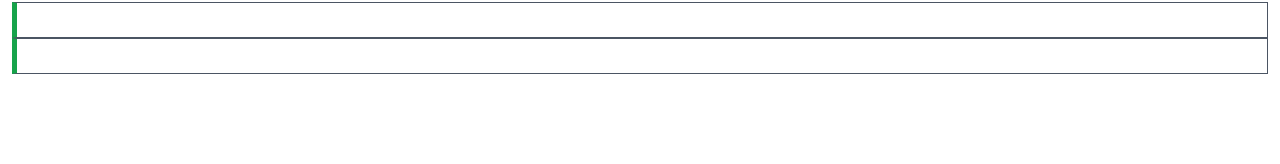
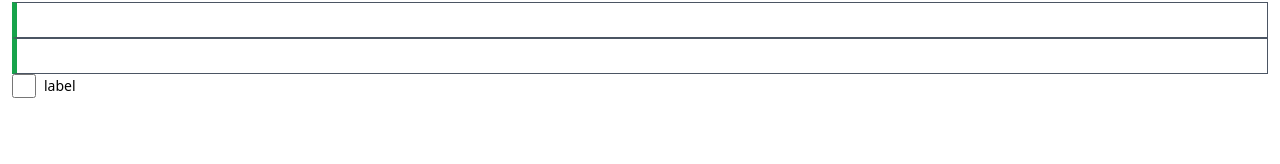
Before and after one commit to yannickspies/angular-template, an Angular app: page / in a window 1280 px wide. Shown: the part 162-326 px from the top of the page. Built offline with nearby package versions, Linux system fonts and the light colour scheme.

Commit message:
added checkbox component

```diff
--- a/src/app/app.component.html
+++ b/src/app/app.component.html
@@ -10,6 +10,7 @@
     <app-icon [name]="'vial'" [size]="'lg'"></app-icon>
     <app-input-text></app-input-text>
     <app-input-password-with-toggle></app-input-password-with-toggle>
+    <app-checkbox formControl="checkboxValue" [label]="'label'"></app-checkbox>
   </main>
   <footer class="p-2">
     <app-text [textAlign]="'left'">made by Yannick</app-text>
--- a/src/app/app.component.ts
+++ b/src/app/app.component.ts
@@ -1,4 +1,5 @@
 import { Component } from '@angular/core';
+import { FormControl } from '@angular/forms';
 
 @Component({
   selector: 'app-root',
@@ -7,4 +8,6 @@ import { Component } from '@angular/core';
 })
 export class AppComponent {
   title = 'angular-template';
+
+  public checkboxValue: FormControl = new FormControl<boolean>(false);
 }
--- /dev/null
+++ b/src/app/shared/checkbox/checkbox.component.html
@@ -0,0 +1,34 @@
+<div class="flex items-start">
+  <div class="flex items-center">
+    <input
+      [formControl]="formControl"
+      [id]="id"
+      [name]="name"
+      [class.h-5]="size === 'sm'"
+      [class.h-6]="size === 'base'"
+      [class.h-7]="size === 'lg'"
+      [class.w-5]="size === 'sm'"
+      [class.w-6]="size === 'base'"
+      [class.w-7]="size === 'lg'"
+      type="checkbox"
+      class="cursor-pointer rounded"
+    />
+  </div>
+  <div class="ml-2 flex-grow">
+    <label
+      [ngClass]="{
+        'h-5': size === 'sm',
+        'h-6': size === 'base',
+        'h-7': size === 'lg'
+      }"
+      *ngIf="label"
+      [for]="id"
+      class="flex cursor-pointer items-center"
+    >
+      <app-text [size]="labelSize" [isMuted]="control?.disabled === true" [isBold]="control?.value === true">
+        {{ label }}
+      </app-text>
+    </label>
+    <app-text *ngIf="description" [size]="labelSize" [isMuted]="true">{{ description }}</app-text>
+  </div>
+</div>
--- /dev/null
+++ b/src/app/shared/checkbox/checkbox.component.ts
@@ -0,0 +1,68 @@
+import { ChangeDetectionStrategy, Component, Input, Optional, Self } from '@angular/core';
+import { CommonModule } from '@angular/common';
+import { ControlValueAccessor, FormControl, NgControl, ReactiveFormsModule } from '@angular/forms';
+import { noop, takeUntil } from 'rxjs';
+import { Size, TextComponent } from '../text/text.component';
+import { BaseComponent } from '../base/base.component';
+
+@Component({
+  selector: 'app-checkbox',
+  standalone: true,
+  imports: [CommonModule, ReactiveFormsModule, TextComponent],
+  templateUrl: './checkbox.component.html',
+  changeDetection: ChangeDetectionStrategy.OnPush,
+})
+export class CheckboxComponent extends BaseComponent implements ControlValueAccessor {
+  // Every checkbox has its own unique increment number, checkbox needs a unique id.
+  static increment = 1;
+
+  @Input() public label?: string;
+  @Input() public description?: string;
+
+  /**
+   * Unique value for the checkbox.
+   */
+  @Input() public id = `app-checkbox-${++CheckboxComponent.increment}`;
+  @Input() public name?: string;
+  @Input() public size: Size = 'base';
+  @Input() public labelSize: Size = 'sm';
+
+  public formControl = new FormControl<boolean | null>(null);
+
+  private fnOnTouchedCallback: () => void = noop;
+  private fnOnChangeCallback: (value: boolean | null) => void = noop;
+
+  public constructor(@Self() @Optional() public control?: NgControl) {
+    super();
+
+    if (this.control) {
+      this.control.valueAccessor = this;
+    }
+
+    this.formControl.valueChanges.pipe(takeUntil(this.destroy$)).subscribe((x) => {
+      if (x !== this.control?.value) {
+        this.fnOnChangeCallback(x);
+      }
+    });
+  }
+
+  public registerOnChange(fn: (value: boolean | null) => void): void {
+    this.fnOnChangeCallback = fn;
+  }
+
+  public registerOnTouched(fn: () => void): void {
+    this.fnOnTouchedCallback = fn;
+  }
+
+  public setDisabledState(isDisabled: boolean): void {
+    if (isDisabled) {
+      this.formControl.disable();
+    } else {
+      this.formControl.enable();
+    }
+  }
+
+  public writeValue(value: boolean): void {
+    this.formControl.patchValue(value, { emitEvent: false, onlySelf: true });
+  }
+}
--- a/src/app/shared/shared.module.ts
+++ b/src/app/shared/shared.module.ts
@@ -7,6 +7,7 @@ import { HeadingComponent } from './heading/heading.component';
 import { IconComponent } from './icon/icon.component';
 import { InputTextComponent } from './input-text/input-text.component';
 import { InputPasswordWithToggleModule } from './input-password-with-toggle/input-password-with-toggle.module';
+import { CheckboxComponent } from './checkbox/checkbox.component';
 
 @NgModule({
   imports: [
@@ -18,6 +19,7 @@ import { InputPasswordWithToggleModule } from './input-password-with-toggle/inpu
     IconComponent,
     InputTextComponent,
     InputPasswordWithToggleModule,
+    CheckboxComponent,
   ],
   exports: [
     ButtonComponent,
@@ -27,6 +29,7 @@ import { InputPasswordWithToggleModule } from './input-password-with-toggle/inpu
     IconComponent,
     InputTextComponent,
     InputPasswordWithToggleModule,
+    CheckboxComponent,
   ],
 })
 export class SharedModule {}
--- a/tailwind.config.js
+++ b/tailwind.config.js
@@ -1,6 +1,11 @@
 /** @type {import('tailwindcss').Config} */
 module.exports = {
   content: ['./src/**/*.{html,ts}'],
+  purge: [
+    './src/**/*.html',
+    './src/**/*.ts',
+    // Add your component classes here to prevent them from being purged
+  ],
   theme: {
     extend: {},
   },
```
